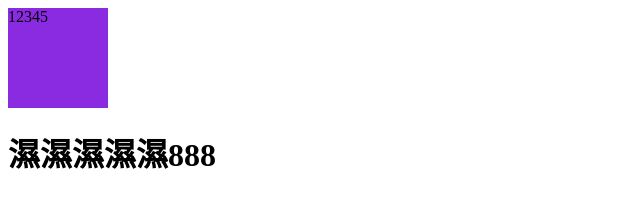
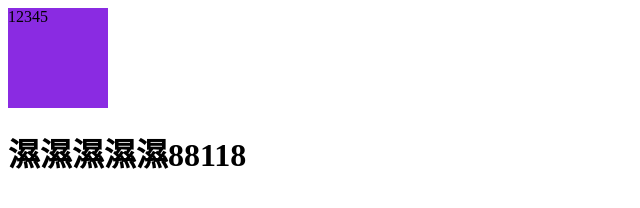
Before and after one commit to mickpol850315/pamhsu.github.io, a plain HTML site: page 20200430/index.html in a window 1280 px wide. Shown: the full height of the page, 0-640 px from the left. Drawn offline with Linux system fonts and the light colour scheme.

Commit message:
Update index.html

```diff
--- a/20200430/index.html
+++ b/20200430/index.html
@@ -14,6 +14,6 @@
 </head>
 <body>
     <div class="box">12345</div>
-    <h1>濕濕濕濕濕888</h1>
+    <h1>濕濕濕濕濕88118</h1>
 </body>
 </html>
```
